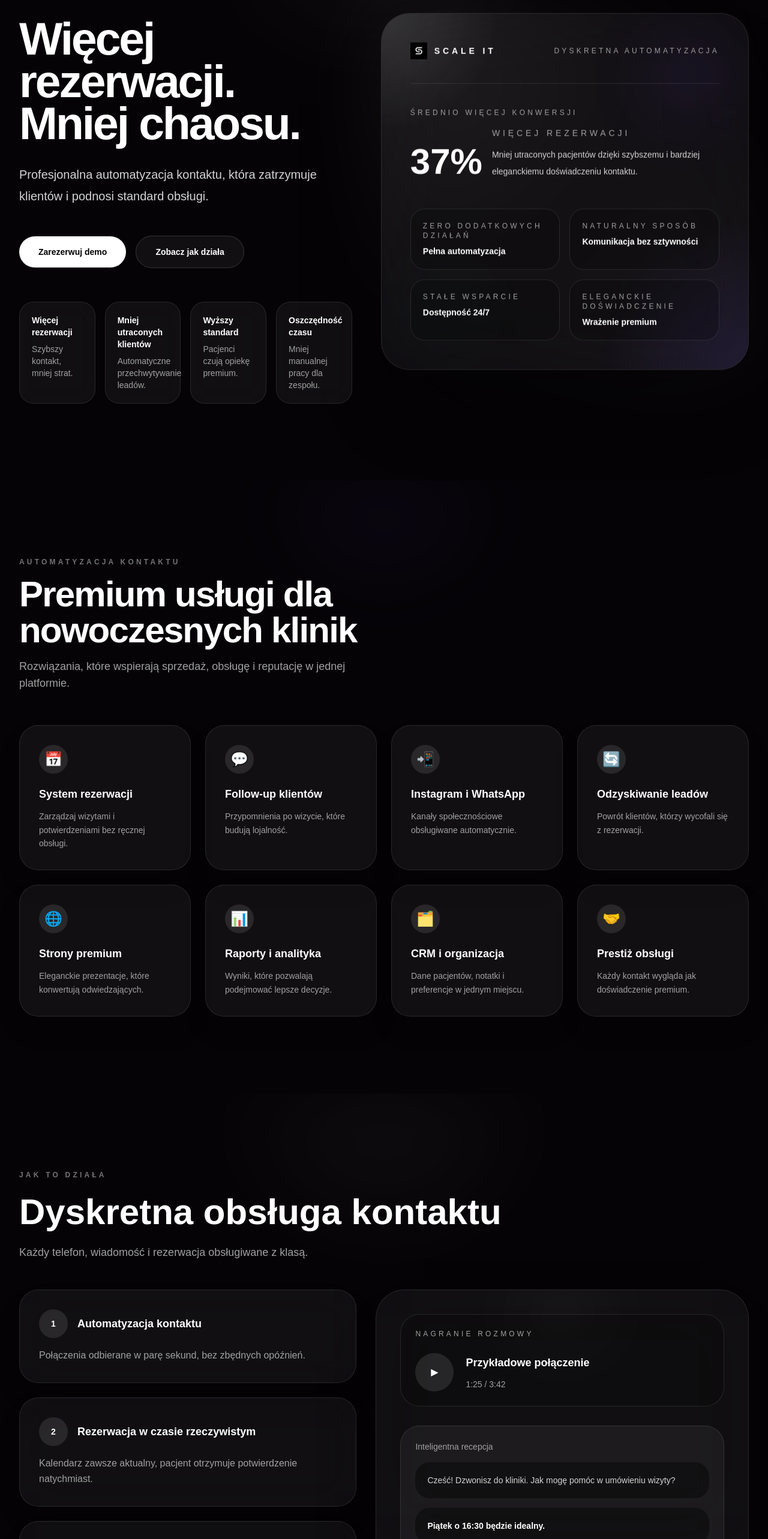
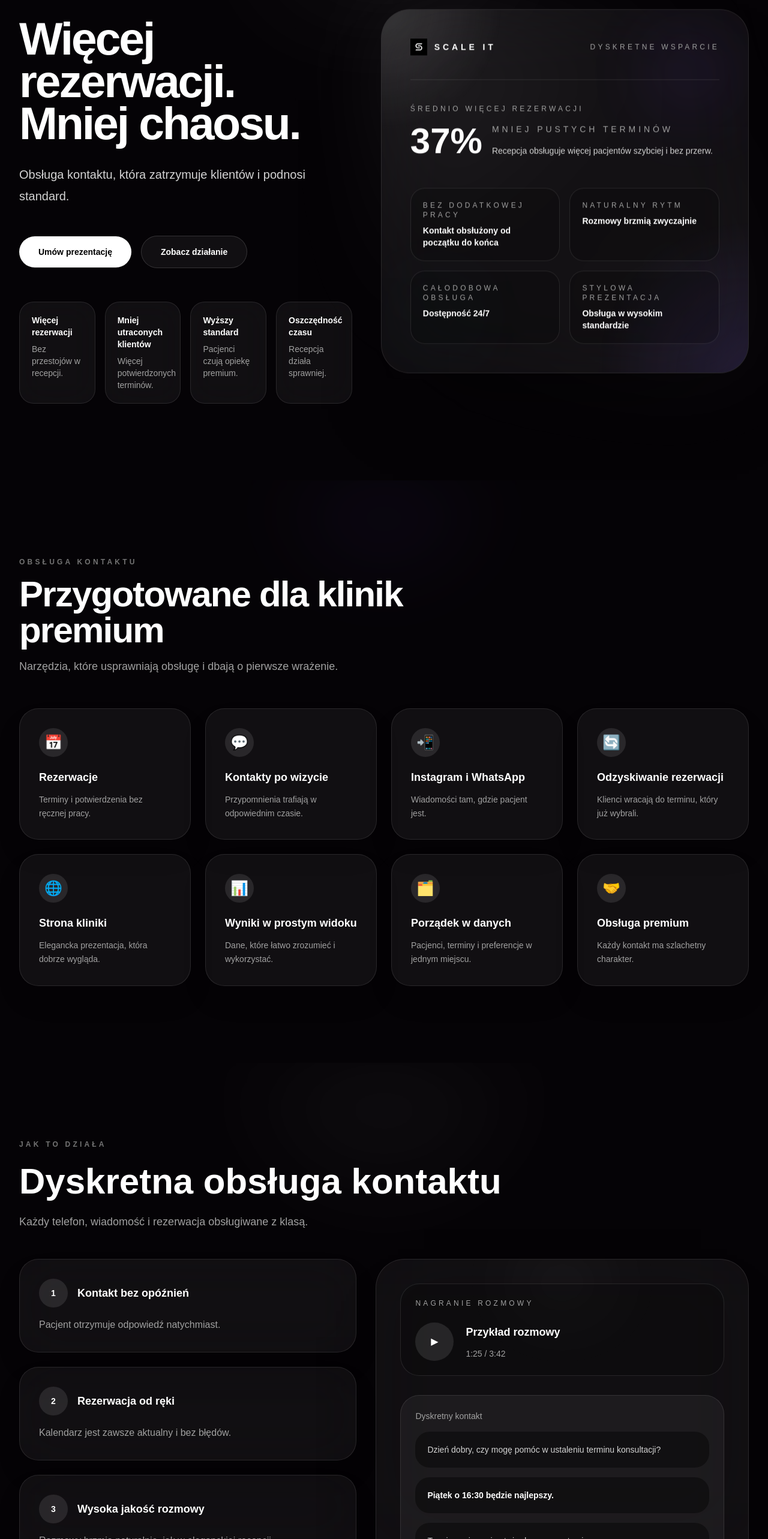
Before and after one commit to bartosiak033-lgtm/scale-it, a Next.js app: page / in a window 1280 px wide. Shown: the part 234-2800 px from the top of the page at 60% size. Built offline with nearby package versions, Linux system fonts and the light colour scheme.

Commit message:
Update page.tsx

```diff
--- a/app/page.tsx
+++ b/app/page.tsx
@@ -30,12 +30,12 @@ export default function Home() {
 
   const validateForm = (): FormErrors => {
     const newErrors: FormErrors = {};
-    if (!formData.name.trim()) newErrors.name = 'Imię jest wymagane';
-    if (!formData.clinic.trim()) newErrors.clinic = 'Nazwa kliniki jest wymagana';
-    if (!formData.phone.trim()) newErrors.phone = 'Telefon jest wymagany';
-    if (!formData.email.trim()) newErrors.email = 'Email jest wymagany';
-    else if (!/^[^\s@]+@[^\s@]+\.[^\s@]+$/.test(formData.email)) newErrors.email = 'Podaj prawidłowy email';
-    if (!formData.message.trim()) newErrors.message = 'Wiadomość jest wymagana';
+    if (!formData.name.trim()) newErrors.name = 'Podaj imię';
+    if (!formData.clinic.trim()) newErrors.clinic = 'Podaj nazwę kliniki';
+    if (!formData.phone.trim()) newErrors.phone = 'Podaj telefon';
+    if (!formData.email.trim()) newErrors.email = 'Podaj email';
+    else if (!/^[^\s@]+@[^\s@]+\.[^\s@]+$/.test(formData.email)) newErrors.email = 'Wprowadź poprawny email';
+    if (!formData.message.trim()) newErrors.message = 'Napisz krótką wiadomość';
     return newErrors;
   };
 
@@ -76,11 +76,11 @@ export default function Home() {
         setFormData({ name: '', clinic: '', phone: '', email: '', message: '' });
         setTimeout(() => setSubmitSuccess(false), 5000);
       } else {
-        setErrors({ submit: 'Błąd przy wysyłaniu. Spróbuj ponownie.' });
+        setErrors({ submit: 'Wysyłka nie powiodła się. Spróbuj ponownie.' });
       }
     } catch (error) {
       console.error('Error submitting form:', error);
-      setErrors({ submit: 'Błąd sieci. Sprawdź połączenie i spróbuj ponownie.' });
+      setErrors({ submit: 'Problem z połączeniem. Sprawdź sieć i spróbuj jeszcze raz.' });
     } finally {
       setIsSubmitting(false);
     }
@@ -135,14 +135,14 @@ export default function Home() {
           <div className="hidden lg:flex items-center gap-10 text-sm text-neutral-300">
             <a href="#funkcje" className="transition hover:text-white">Funkcje</a>
             <a href="#jak-to-dziala" className="transition hover:text-white">Jak to działa</a>
-            <a href="#demo" className="transition hover:text-white">Demo</a>
+            <a href="#demo" className="transition hover:text-white">Prezentacja</a>
             <a href="#contact-form" className="transition hover:text-white">Kontakt</a>
           </div>
           <a
             href="#contact-form"
             className="inline-flex items-center justify-center rounded-full border border-white/10 bg-white/5 px-6 py-3 text-sm font-semibold text-white transition duration-300 hover:border-white/20 hover:bg-white/10"
           >
-            Zarezerwuj demo
+            Umów prezentację
           </a>
         </div>
       </nav>
@@ -163,7 +163,7 @@ export default function Home() {
                 Mniej chaosu.
               </h1>
               <p className="mt-8 max-w-xl text-lg sm:text-xl leading-9 text-neutral-300">
-                Profesjonalna automatyzacja kontaktu, która zatrzymuje klientów i podnosi standard obsługi.
+                Obsługa kontaktu, która zatrzymuje klientów i podnosi standard.
               </p>
               <div className="mt-12 flex flex-col gap-4 sm:flex-row sm:items-center">
                 <motion.a
@@ -171,23 +171,23 @@ export default function Home() {
                   href="#contact-form"
                   className="inline-flex items-center justify-center rounded-full bg-white px-8 py-4 text-sm font-semibold text-black shadow-[0_24px_80px_-56px_rgba(255,255,255,0.9)] transition duration-300 hover:shadow-[0_28px_90px_-50px_rgba(255,255,255,0.95)]"
                 >
-                  Zarezerwuj demo
+                  Umów prezentację
                 </motion.a>
                 <motion.a
                   whileHover={{ y: -1 }}
                   href="#jak-to-dziala"
                   className="inline-flex items-center justify-center rounded-full border border-white/15 bg-white/5 px-8 py-4 text-sm font-semibold text-white transition duration-300 hover:border-white/25 hover:bg-white/10"
                 >
-                  Zobacz jak działa
+                  Zobacz działanie
                 </motion.a>
               </div>
 
               <div className="mt-14 grid gap-4 sm:grid-cols-2 lg:grid-cols-4">
                 {[
-                  { title: 'Więcej rezerwacji', subtitle: 'Szybszy kontakt, mniej strat.' },
-                  { title: 'Mniej utraconych klientów', subtitle: 'Automatyczne przechwytywanie leadów.' },
+                  { title: 'Więcej rezerwacji', subtitle: 'Bez przestojów w recepcji.' },
+                  { title: 'Mniej utraconych klientów', subtitle: 'Więcej potwierdzonych terminów.' },
                   { title: 'Wyższy standard', subtitle: 'Pacjenci czują opiekę premium.' },
-                  { title: 'Oszczędność czasu', subtitle: 'Mniej manualnej pracy dla zespołu.' }
+                  { title: 'Oszczędność czasu', subtitle: 'Recepcja działa sprawniej.' }
                 ].map((item, idx) => (
                   <div key={idx} className="rounded-[1.5rem] border border-white/10 bg-white/5 p-5 backdrop-blur-xl">
                     <p className="text-sm font-semibold text-white">{item.title}</p>
@@ -215,26 +215,26 @@ export default function Home() {
                         <Image src="/logo-icon.png" alt="Scale It" width={28} height={28} className="object-contain" />
                         <span className="text-sm font-semibold uppercase tracking-[0.35em] text-white">Scale It</span>
                       </div>
-                      <span className="text-xs uppercase tracking-[0.35em] text-neutral-400">Dyskretna automatyzacja</span>
+                      <span className="text-xs uppercase tracking-[0.35em] text-neutral-400">Dyskretne wsparcie</span>
                     </div>
 
                     <div className="mt-10 border-t border-white/10 pt-10">
-                      <p className="text-xs uppercase tracking-[0.35em] text-neutral-400">Średnio więcej konwersji</p>
+                      <p className="text-xs uppercase tracking-[0.35em] text-neutral-400">Średnio więcej rezerwacji</p>
                       <div className="mt-4 flex flex-col gap-4 sm:flex-row sm:items-end">
                         <p className="text-6xl font-semibold text-white">37%</p>
                         <div className="max-w-md">
-                          <p className="text-sm uppercase tracking-[0.35em] text-neutral-400">więcej rezerwacji</p>
-                          <p className="mt-3 text-sm leading-7 text-neutral-300">Mniej utraconych pacjentów dzięki szybszemu i bardziej eleganckiemu doświadczeniu kontaktu.</p>
+                          <p className="text-sm uppercase tracking-[0.35em] text-neutral-400">mniej pustych terminów</p>
+                          <p className="mt-3 text-sm leading-7 text-neutral-300">Recepcja obsługuje więcej pacjentów szybciej i bez przerw.</p>
                         </div>
                       </div>
                     </div>
 
                     <div className="mt-12 grid gap-4 sm:grid-cols-2">
                       {[
-                        { label: 'Zero dodatkowych działań', value: 'Pełna automatyzacja' },
-                        { label: 'Naturalny sposób', value: 'Komunikacja bez sztywności' },
-                        { label: 'Stałe wsparcie', value: 'Dostępność 24/7' },
-                        { label: 'Eleganckie doświadczenie', value: 'Wrażenie premium' }
+                        { label: 'Bez dodatkowej pracy', value: 'Kontakt obsłużony od początku do końca' },
+                        { label: 'Naturalny rytm', value: 'Rozmowy brzmią zwyczajnie' },
+                        { label: 'Całodobowa obsługa', value: 'Dostępność 24/7' },
+                        { label: 'Stylowa prezentacja', value: 'Obsługa w wysokim standardzie' }
                       ].map((item, index) => (
                         <div key={index} className="rounded-3xl border border-white/10 bg-black/20 p-5">
                           <p className="text-xs uppercase tracking-[0.35em] text-neutral-400">{item.label}</p>
@@ -254,21 +254,21 @@ export default function Home() {
         <div className="absolute inset-x-0 top-0 h-80 bg-[radial-gradient(circle_at_top,rgba(129,90,242,0.14),transparent_30%)] blur-3xl opacity-60" />
         <div className="relative max-w-7xl mx-auto px-6 sm:px-8">
           <div className="max-w-2xl">
-            <p className="text-xs uppercase tracking-[0.35em] text-neutral-500 font-semibold">Automatyzacja kontaktu</p>
-            <h2 className="mt-4 text-4xl sm:text-5xl lg:text-6xl font-semibold tracking-[-0.03em] text-white">Premium usługi dla nowoczesnych klinik</h2>
-            <p className="mt-4 text-lg text-neutral-400 max-w-xl">Rozwiązania, które wspierają sprzedaż, obsługę i reputację w jednej platformie.</p>
+            <p className="text-xs uppercase tracking-[0.35em] text-neutral-500 font-semibold">Obsługa kontaktu</p>
+            <h2 className="mt-4 text-4xl sm:text-5xl lg:text-6xl font-semibold tracking-[-0.03em] text-white">Przygotowane dla klinik premium</h2>
+            <p className="mt-4 text-lg text-neutral-400 max-w-xl">Narzędzia, które usprawniają obsługę i dbają o pierwsze wrażenie.</p>
           </div>
 
           <div className="mt-14 grid gap-6 md:grid-cols-2 xl:grid-cols-4">
             {[
-              { icon: '📅', title: 'System rezerwacji', desc: 'Zarządzaj wizytami i potwierdzeniami bez ręcznej obsługi.' },
-              { icon: '💬', title: 'Follow-up klientów', desc: 'Przypomnienia po wizycie, które budują lojalność.' },
-              { icon: '📲', title: 'Instagram i WhatsApp', desc: 'Kanały społecznościowe obsługiwane automatycznie.' },
-              { icon: '🔄', title: 'Odzyskiwanie leadów', desc: 'Powrót klientów, którzy wycofali się z rezerwacji.' },
-              { icon: '🌐', title: 'Strony premium', desc: 'Eleganckie prezentacje, które konwertują odwiedzających.' },
-              { icon: '📊', title: 'Raporty i analityka', desc: 'Wyniki, które pozwalają podejmować lepsze decyzje.' },
-              { icon: '🗂️', title: 'CRM i organizacja', desc: 'Dane pacjentów, notatki i preferencje w jednym miejscu.' },
-              { icon: '🤝', title: 'Prestiż obsługi', desc: 'Każdy kontakt wygląda jak doświadczenie premium.' }
+              { icon: '📅', title: 'Rezerwacje', desc: 'Terminy i potwierdzenia bez ręcznej pracy.' },
+              { icon: '💬', title: 'Kontakty po wizycie', desc: 'Przypomnienia trafiają w odpowiednim czasie.' },
+              { icon: '📲', title: 'Instagram i WhatsApp', desc: 'Wiadomości tam, gdzie pacjent jest.' },
+              { icon: '🔄', title: 'Odzyskiwanie rezerwacji', desc: 'Klienci wracają do terminu, który już wybrali.' },
+              { icon: '🌐', title: 'Strona kliniki', desc: 'Elegancka prezentacja, która dobrze wygląda.' },
+              { icon: '📊', title: 'Wyniki w prostym widoku', desc: 'Dane, które łatwo zrozumieć i wykorzystać.' },
+              { icon: '🗂️', title: 'Porządek w danych', desc: 'Pacjenci, terminy i preferencje w jednym miejscu.' },
+              { icon: '🤝', title: 'Obsługa premium', desc: 'Każdy kontakt ma szlachetny charakter.' }
             ].map((service, idx) => (
               <motion.div
                 key={idx}
@@ -304,9 +304,9 @@ export default function Home() {
           <div className="grid gap-8 lg:grid-cols-[0.95fr_1.05fr]">
             <div className="space-y-6">
               {[
-                { step: '1', title: 'Automatyzacja kontaktu', desc: 'Połączenia odbierane w parę sekund, bez zbędnych opóźnień.' },
-                { step: '2', title: 'Rezerwacja w czasie rzeczywistym', desc: 'Kalendarz zawsze aktualny, pacjent otrzymuje potwierdzenie natychmiast.' },
-                { step: '3', title: 'Doświadczenie premium', desc: 'Rozmowy brzmią profesjonalnie i naturalnie, jak w eleganckiej recepcji.' }
+                { step: '1', title: 'Kontakt bez opóźnień', desc: 'Pacjent otrzymuje odpowiedź natychmiast.' },
+                { step: '2', title: 'Rezerwacja od ręki', desc: 'Kalendarz jest zawsze aktualny i bez błędów.' },
+                { step: '3', title: 'Wysoka jakość rozmowy', desc: 'Rozmowy brzmią naturalnie, jak w eleganckiej recepcji.' }
               ].map((item, idx) => (
                 <motion.div
                   key={idx}
@@ -341,7 +341,7 @@ export default function Home() {
                   <div className="mt-6 flex items-center gap-5">
                     <button className="grid h-16 w-16 place-items-center rounded-full bg-white/10 text-white transition hover:bg-white/20">▶</button>
                     <div>
-                      <p className="text-lg font-semibold text-white">Przykładowe połączenie</p>
+                      <p className="text-lg font-semibold text-white">Przykład rozmowy</p>
                       <p className="mt-3 text-sm text-neutral-400">1:25 / 3:42</p>
                     </div>
                   </div>
@@ -349,10 +349,10 @@ export default function Home() {
 
                 <div className="space-y-4 rounded-[2rem] border border-white/10 bg-white/5 p-6">
                   <div className="grid gap-4 text-sm">
-                    <div className="text-neutral-400">Inteligentna recepcja</div>
-                    <div className="rounded-3xl bg-black/40 p-5 text-neutral-300">Cześć! Dzwonisz do kliniki. Jak mogę pomóc w umówieniu wizyty?</div>
-                    <div className="rounded-3xl bg-black/40 p-5 text-white font-semibold">Piątek o 16:30 będzie idealny.</div>
-                    <div className="rounded-3xl bg-black/40 p-5 text-neutral-300">Wszystko potwierdzone i natychmiast zapisane w grafiku.</div>
+                    <div className="text-neutral-400">Dyskretny kontakt</div>
+                    <div className="rounded-3xl bg-black/40 p-5 text-neutral-300">Dzień dobry, czy mogę pomóc w ustaleniu terminu konsultacji?</div>
+                    <div className="rounded-3xl bg-black/40 p-5 text-white font-semibold">Piątek o 16:30 będzie najlepszy.</div>
+                    <div className="rounded-3xl bg-black/40 p-5 text-neutral-300">Termin zapisany i potwierdzony w systemie.</div>
                   </div>
                 </div>
               </div>
@@ -365,9 +365,9 @@ export default function Home() {
         <div className="absolute inset-x-0 top-0 h-[220px] bg-[radial-gradient(circle_at_top,rgba(255,255,255,0.08),transparent_45%)] blur-3xl opacity-60" />
         <div className="relative grid gap-10 lg:grid-cols-[0.95fr_1.05fr] items-center">
           <div className="space-y-6">
-            <p className="text-xs uppercase tracking-[0.35em] text-neutral-500 font-semibold">Demo</p>
-            <h2 className="text-4xl sm:text-5xl lg:text-6xl font-semibold text-white">Rozmowa, która zamienia zainteresowanie na rezerwację</h2>
-            <p className="max-w-2xl text-lg text-neutral-400">Naturalny ton, szybka obsługa i pewność, że pacjent wróci do Twojej kliniki.</p>
+            <p className="text-xs uppercase tracking-[0.35em] text-neutral-500 font-semibold">Prezentacja</p>
+            <h2 className="text-4xl sm:text-5xl lg:text-6xl font-semibold text-white">Rozmowa, która zamyka termin</h2>
+            <p className="max-w-2xl text-lg text-neutral-400">Kontakt prowadzony naturalnie, bez zbędnych formalności.</p>
           </div>
 
           <motion.div
@@ -380,11 +380,11 @@ export default function Home() {
             <div className="absolute inset-x-0 top-0 h-40 bg-[radial-gradient(circle_at_top,rgba(255,255,255,0.16),transparent_35%)] blur-3xl opacity-70" />
             <div className="relative space-y-8">
               <div className="rounded-[2rem] border border-white/10 bg-black/20 p-6">
-                <p className="text-xs uppercase tracking-[0.35em] text-neutral-400">Przykładowa rozmowa</p>
+                <p className="text-xs uppercase tracking-[0.35em] text-neutral-400">Przykład rozmowy</p>
                 <div className="mt-6 flex items-center gap-5">
                   <button className="grid h-16 w-16 place-items-center rounded-full bg-white/10 text-white transition hover:bg-white/20">▶</button>
                   <div>
-                    <p className="text-lg font-semibold text-white">Nagranie demonstracyjne</p>
+                    <p className="text-lg font-semibold text-white">Nagranie</p>
                     <p className="mt-3 text-sm text-neutral-400">1:25 / 3:42</p>
                   </div>
                 </div>
@@ -392,10 +392,10 @@ export default function Home() {
 
               <div className="space-y-4 rounded-[2rem] border border-white/10 bg-white/5 p-6">
                 <div className="grid gap-4 text-sm">
-                  <div className="text-neutral-400">Inteligentna recepcja</div>
-                  <div className="rounded-3xl bg-black/40 p-5 text-neutral-300">Dzień dobry, dzwonię z kliniki. Czy mogę zaproponować termin konsultacji?</div>
-                  <div className="rounded-3xl bg-black/40 p-5 text-white font-semibold">Tak, proszę o piątek o 16:30.</div>
-                  <div className="rounded-3xl bg-black/40 p-5 text-neutral-300">Świetnie. Rezerwacja potwierdzona, przypomnienie SMS wysłane.</div>
+                  <div className="text-neutral-400">Dyskretny kontakt</div>
+                  <div className="rounded-3xl bg-black/40 p-5 text-neutral-300">Dzień dobry, czy mogę pomóc w ustaleniu terminu konsultacji?</div>
+                  <div className="rounded-3xl bg-black/40 p-5 text-white font-semibold">Piątek o 16:30 będzie najlepszy.</div>
+                  <div className="rounded-3xl bg-black/40 p-5 text-neutral-300">Termin zapisany i potwierdzony od razu.</div>
                 </div>
               </div>
             </div>
@@ -407,17 +407,17 @@ export default function Home() {
         <div className="absolute inset-x-0 bottom-0 h-[320px] bg-[radial-gradient(circle_at_bottom,rgba(255,255,255,0.06),transparent_45%)] blur-3xl opacity-50" />
         <div className="relative max-w-7xl mx-auto px-6 sm:px-8">
           <div className="max-w-2xl">
-            <p className="text-xs uppercase tracking-[0.35em] text-neutral-500 font-semibold">Ekosystem</p>
-            <h2 className="mt-4 text-4xl sm:text-5xl lg:text-6xl font-semibold tracking-[-0.03em] text-white">Wszystko działa razem</h2>
-            <p className="mt-4 text-lg text-neutral-400 max-w-xl">Od rezerwacji po follow-up, wszystkie elementy współgrają w jednej eleganckiej platformie.</p>
+            <p className="text-xs uppercase tracking-[0.35em] text-neutral-500 font-semibold">Całość</p>
+            <h2 className="mt-4 text-4xl sm:text-5xl lg:text-6xl font-semibold tracking-[-0.03em] text-white">Wszystko w jednym miejscu</h2>
+            <p className="mt-4 text-lg text-neutral-400 max-w-xl">Rezerwacje, wiadomości i przypomnienia działają razem bez zakłóceń.</p>
           </div>
 
           <div className="mt-12 grid gap-6 md:grid-cols-2 xl:grid-cols-4">
             {[
-              { title: 'Automatyzacja kontaktu', desc: 'Każde zapytanie jest obsłużone szybko i dyskretnie.' },
-              { title: 'Instagram i WhatsApp', desc: 'Kanały społecznościowe zawsze pod kontrolą.' },
-              { title: 'CRM i organizacja', desc: 'Dane pacjentów, terminy i przypomnienia w jednym miejscu.' },
-              { title: 'Raporty i analityka', desc: 'Efekty w liczbach, gotowe do decyzji.' }
+              { title: 'Obsługa kontaktu', desc: 'Każde zapytanie obsługiwane szybko i dyskretnie.' },
+              { title: 'Instagram i WhatsApp', desc: 'Wiadomości trafiają tam, gdzie pacjent jest.' },
+              { title: 'Porządek w danych', desc: 'Pacjenci, terminy i preferencje w jednym miejscu.' },
+              { title: 'Wyniki w prostym widoku', desc: 'Raporty dostępne w klarownym formacie.' }
             ].map((item, idx) => (
               <motion.div
                 key={idx}
@@ -440,8 +440,8 @@ export default function Home() {
         <div className="relative space-y-12">
           <div className="max-w-2xl space-y-4">
             <p className="text-xs uppercase tracking-[0.35em] text-neutral-500 font-semibold">Kontakt</p>
-            <h2 className="text-4xl sm:text-5xl lg:text-6xl font-semibold text-white">Umów prezentację Scale It</h2>
-            <p className="text-lg text-neutral-400">Krótka rozmowa, która pokaże jak zatrzymać więcej pacjentów i podnieść standard obsługi.</p>
+            <h2 className="text-4xl sm:text-5xl lg:text-6xl font-semibold text-white">Umów prezentację</h2>
+            <p className="text-lg text-neutral-400">Krótka prezentacja. Zobacz, jak kontakt może działać lepiej.</p>
           </div>
 
           <div className="relative group">
@@ -455,7 +455,7 @@ export default function Home() {
                       <span className="text-2xl">✓</span>
                       <div>
                         <p className="font-semibold">Wiadomość wysłana!</p>
-                        <p className="text-sm text-green-300/80">Skontaktujemy się z Tobą w ciągu 24 godzin.</p>
+                        <p className="text-sm text-green-300/80">Odezwemy się w ciągu 24 godzin.</p>
                       </div>
                     </div>
                   </div>
@@ -482,7 +482,7 @@ export default function Home() {
                         name="clinic"
                         value={formData.clinic}
                         onChange={handleChange}
-                        placeholder="Beauty & Care"
+                        placeholder="Klinika Nova"
                         className={`w-full bg-black/25 border rounded-2xl px-4 py-3 text-white placeholder-neutral-600 focus:outline-none focus:ring-2 focus:ring-white/20 transition ${errors.clinic ? 'border-red-500/50' : 'border-white/10 hover:border-white/20'}`}
                       />
                       {errors.clinic && <p className="text-xs text-red-400 mt-2">{errors.clinic}</p>}
@@ -522,7 +522,7 @@ export default function Home() {
                       name="message"
                       value={formData.message}
                       onChange={handleChange}
-                      placeholder="Powiedz nam o Twojej klinice..."
+                        placeholder="Napisz krótko, czego potrzebujecie"
                       rows={5}
                       className={`w-full bg-black/25 border rounded-2xl px-4 py-3 text-white placeholder-neutral-600 focus:outline-none focus:ring-2 focus:ring-white/20 transition resize-none ${errors.message ? 'border-red-500/50' : 'border-white/10 hover:border-white/20'}`}
                     />
@@ -542,7 +542,7 @@ export default function Home() {
                   </button>
                 </form>
 
-                <p className="text-sm text-neutral-500">Respektujemy prywatność Twojej kliniki. Bez spamu, tylko konkret.</p>
+                <p className="text-sm text-neutral-500">Prywatność kliniki jest dla nas ważna. Bez spamu, tylko konkret.</p>
               </div>
             </div>
           </div>
@@ -558,7 +558,7 @@ export default function Home() {
           <div className="flex flex-wrap items-center gap-6 text-sm text-neutral-500">
             <a href="#funkcje" className="transition hover:text-white">Funkcje</a>
             <a href="#jak-to-dziala" className="transition hover:text-white">Jak to działa</a>
-            <a href="#demo" className="transition hover:text-white">Demo</a>
+            <a href="#demo" className="transition hover:text-white">Prezentacja</a>
             <a href="#contact-form" className="transition hover:text-white">Kontakt</a>
           </div>
         </div>
```
